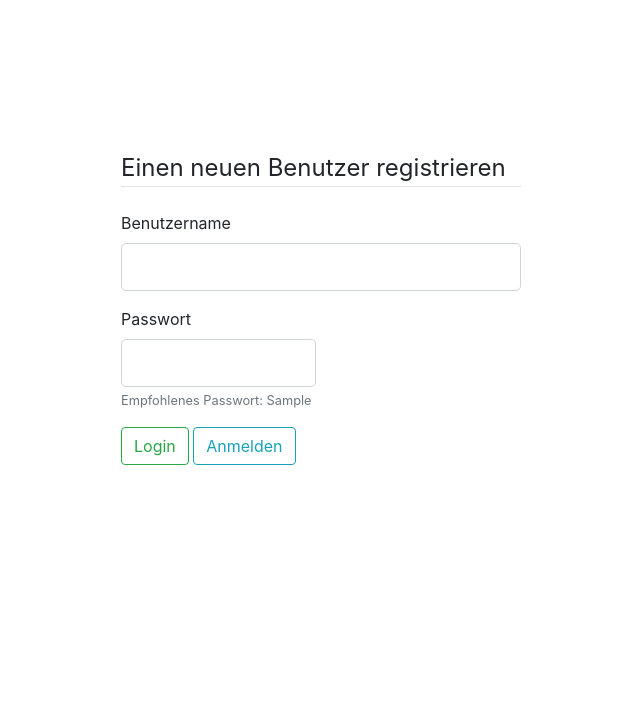
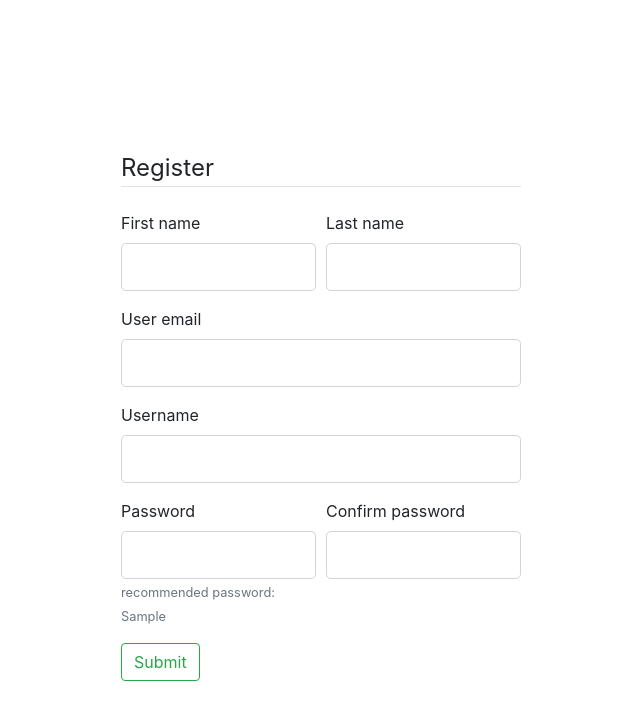
Before and after one commit to totes-macgotes/memorise-anything, a Flask app: template templates/register.html in a window 1280 px wide. Shown: the top 720 px of the page, without its empty margins (319-959 px from the left). Run offline with Flask 2, Linux system fonts and the light colour scheme; the template is opened without the code that fills it: values that come from a table or form of the project are taken from there, most other values are stand-ins (such as "Sample title", 1, 10 or a date in 2020); form fields are guessed from the names that the template uses.

Commit message:
added login and registerform

```diff
--- a/forms.py
+++ b/forms.py
@@ -1,19 +1,26 @@
-import os
-
 from flask_wtf import FlaskForm
 from wtforms import StringField, IntegerField, PasswordField, BooleanField, SubmitField, SelectField, DateField
 from wtforms.validators import DataRequired, Length, Email, NumberRange, EqualTo
 
+import os
+import pycountry
+
+class CountrySelectField(SelectField):
+    def __init__(self, *args, **kwargs):
+        super(CountrySelectField, self).__init__(*args, **kwargs)
+        self.choices = [(country.alpha2, country.name) for country in pycountry.countries]
 
 class LoginForm(FlaskForm):
-    username = StringField("Benutzername", validators=[DataRequired()])
-    password = PasswordField("Passwort", validators=[DataRequired()])
-    submit = SubmitField("Login")
-
+    username = StringField("username", validators=[DataRequired()])
+    password = PasswordField("password", validators=[DataRequired()])
+    submit = SubmitField("login")
 
 class RegisterForm(FlaskForm):
-    username = StringField("Benutzername", validators=[DataRequired(message="*erforderlich")])
-    user_email = StringField("E-Mail-Adresse", validators=[DataRequired(message="*erforderlich")])
-    password = PasswordField("Passwort", validators=[DataRequired(message="*erforderlich")])
-    confirm_password = PasswordField("Passwort bestätigen", validators=[DataRequired(message="*erforderlich"), EqualTo("password", message="Das Passwort stimmt nicht überein.")])
-    submit = SubmitField("Registrieren")
+    first_name = StringField("first name", validators=[DataRequired(message="*erforderlich")])
+    last_name = StringField("last name", validators=[DataRequired(message="*erforderlich")])
+    user_email = StringField("e-mail-address", validators=[DataRequired(message="*erforderlich")])
+    username = StringField("username", validators=[DataRequired(message="*erforderlich")])
+    country = CountrySelectField("username", validators=[DataRequired(message="*erforderlich")])
+    password = PasswordField("password", validators=[DataRequired(message="*erforderlich")])
+    confirm_password = PasswordField("confirm password", validators=[DataRequired(message="*erforderlich"), EqualTo("password", message="Das Passwort stimmt nicht überein.")])
+    submit = SubmitField("register")
--- a/main.py
+++ b/main.py
@@ -1,5 +1,8 @@
-from flask import Flask, render_template
+from flask import Flask, render_template, redirect, url_for
 from forms import LoginForm, RegisterForm
+
+import string
+import random
 
 from app_secrets import FLASK_APP_SECRET_KEY
 
@@ -13,15 +16,34 @@
     return "<p>Menu Page</p>"
 
 
-@app.route("/login")
+@app.route("/login", methods=["GET", "POST"])
 def login():
 	form = LoginForm()
+
+	if form.validate_on_submit():
+		return redirect(url_for("menu"))
+
 	return render_template("login.html", form=form)
 
 
-@app.route("/register")
+@app.route("/register", methods=["GET", "POST"])
 def register():
-	return "login page"
+	form = RegisterForm()
+
+	if form.validate_on_submit():
+		return redirect(url_for("menu"))
+
+	lower = string.ascii_lowercase
+	upper = string.ascii_uppercase
+	num = string.digits
+	symbols = string.punctuation
+
+	all = lower + upper + num + symbols
+	temp = random.sample(all, 12)
+	recommended_pw = "".join(temp)
+
+
+	return render_template("register.html", form=form, recommended_pw=recommended_pw)
 
 
 if __name__ == "__main__":
--- a/templates/login.html
+++ b/templates/login.html
@@ -50,7 +50,7 @@
               <div class="form-group form-check">
 
               </div>
-              {{ form.submit (class="btn btn-outline-secondary")}} <a class="btn btn-outline-info my-2 my-sm-0" type="submit" href="/register">Registrieren</a>
+              {{ form.submit (class="btn btn-outline-secondary")}}
         </form>
 
 
--- a/templates/register.html
+++ b/templates/register.html
@@ -24,24 +24,37 @@
 
       	<div style="padding-top: 150px"></div>
 <div style="margin-bottom: 100px; max-width: 400px; margin-left: auto; margin-right: auto;">
-            <legend class="border-bottom mb-4">Einen neuen Benutzer registrieren</legend>
+            <legend class="border-bottom mb-4">Register</legend>
             <form method="POST" action="" href="#">
                 {{ form.hidden_tag() }}
-                <div class="form-group">
-                {{ form.username.label (class="form-control-label") }}
-                {{ form.username (class="form-control form-control-lg") }}
+               <div class="form-row">
+                    <div class="col mb-3">
+                        {{ form.first_name.label (class="form-control-label")}}
+                        {{ form.first_name (class="form-control form-control-lg")}}
+                    </div>
+
+                    <div class="col mb-3">
+                        {{ form.last_name.label (class="form-control-label")}}
+                        {{ form.last_name (class="form-control form-control-lg")}}
+                    </div>
                 </div>
                 <div class="form-group">
                 {{ form.user_email.label (class="form-control-label") }}
                 {{ form.user_email (class="form-control form-control-lg") }}
                 </div>
+
+                 <div class="form-group">
+                {{ form.username.label (class="form-control-label") }}
+                {{ form.username (class="form-control form-control-lg") }}
+                </div>
+
                 <div class="col-auto mb-3">
                 </div>
                 <div class="form-row">
                     <div class="col mb-3">
                         {{ form.password.label (class="form-control-label")}}
                         {{ form.password (class="form-control form-control-lg")}}
-                        <small id="passwordHelpInline" class="text-muted">Empfohlenes Passwort: {{recommended_pw}}</small>
+                        <small id="passwordHelpInline" class="text-muted">recommended password: {{recommended_pw}}</small>
                     </div>
 
                     <div class="col mb-3">
@@ -49,7 +62,7 @@
                         {{ form.confirm_password (class="form-control form-control-lg")}}
                     </div>
                 </div>
-                {{ form.submit (class="btn btn-outline-success")}} <a class="btn btn-outline-info my-2 my-sm-0" type="submit" href="/login">Anmelden</a>
+                {{ form.submit (class="btn btn-outline-success")}}
             </form>
 
         </div>
```
